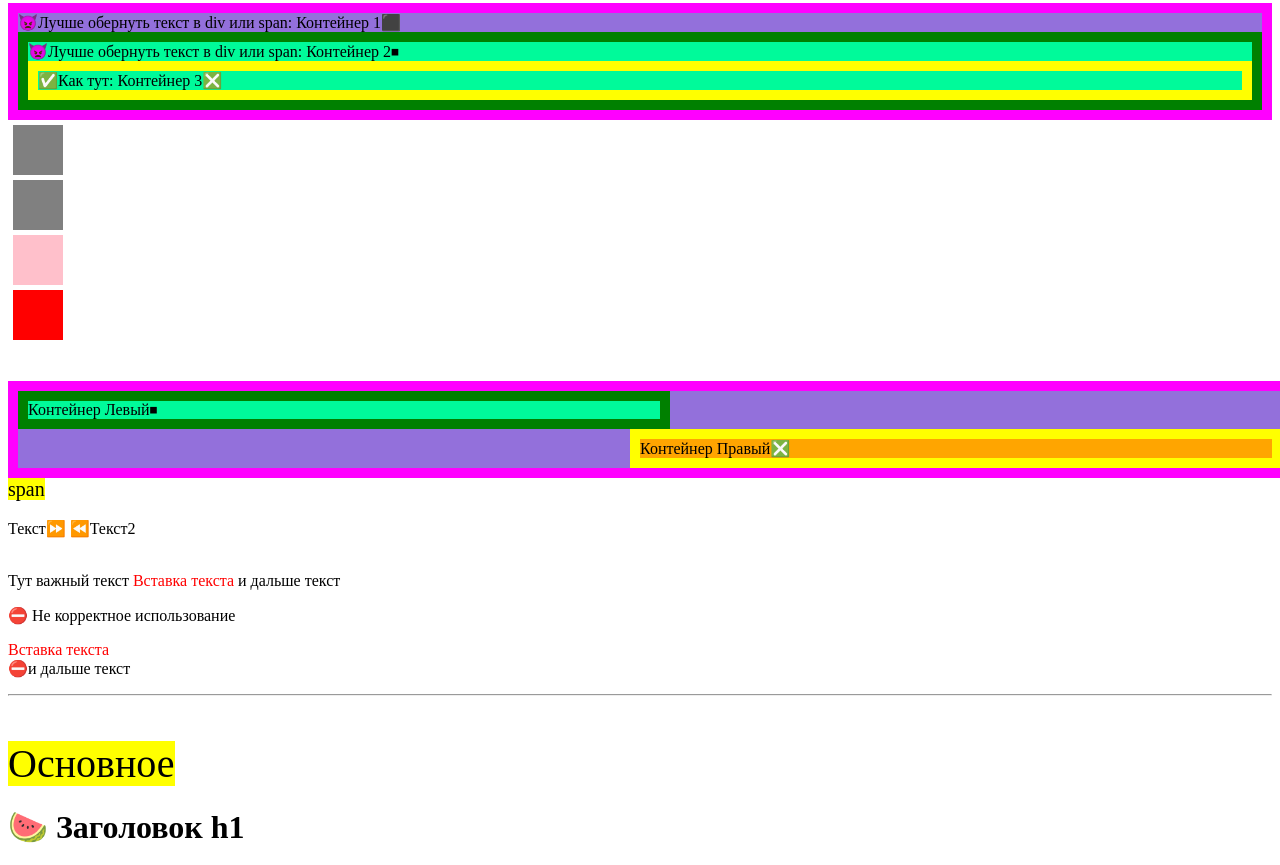
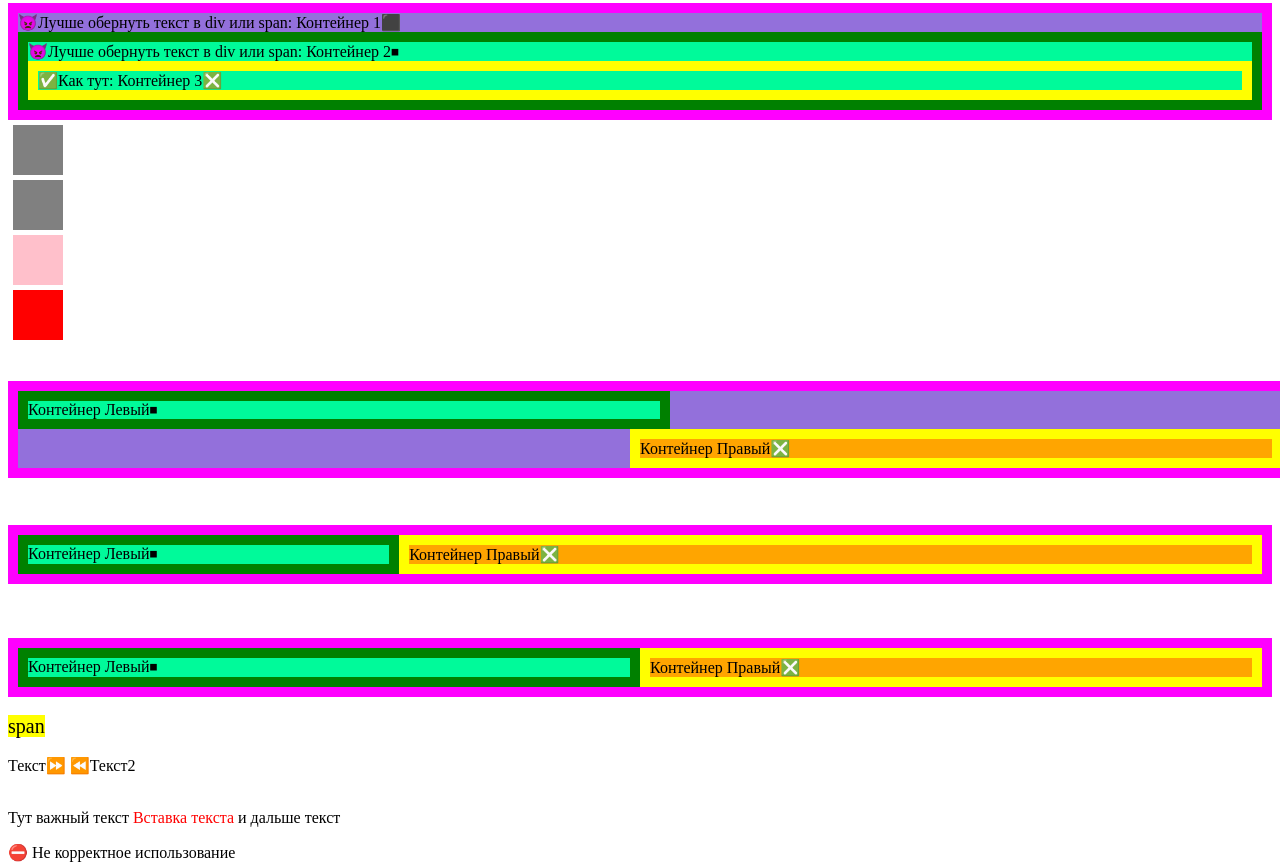
Before and after one commit to skobak/programming-intro, a plain HTML site: page 2-all-html-tags/index.html in a window 1280 px wide. Shown: the part 295-1160 px from the top of the page. Drawn offline with Linux system fonts and the light colour scheme.

Commit message:
final version

```diff
--- a/2-all-html-tags/index.html
+++ b/2-all-html-tags/index.html
@@ -138,6 +138,82 @@ Note: Elements after a floating element will flow around it. To avoid this, use
         <div style='
         float: right;
         width:50%;
+        border:10px solid yellow;
+        background: orange;
+        '>
+            Контейнер Правый❎
+        </div>
+    </div>
+
+    <br>
+    <br>
+    <br>
+    <br>
+    <br>
+    <br>
+    <br>
+    <br>
+
+    <!-- Позиционирование с новым св-вом flex -->
+    <div style='
+    display: flex;
+    flex-direction: row;
+    background: mediumpurple;
+    border:10px solid magenta;
+    '>
+
+        <div style='
+        flex: 30;
+        background:mediumspringgreen;
+        border:10px solid green;
+        '>
+            Контейнер Левый⏹
+
+        </div>
+        <div style='
+        flex: 70;
+        border:10px solid yellow;
+        background: orange;
+        '>
+            Контейнер Правый❎
+        </div>
+    </div>
+
+    <br>
+    <br>
+    <br>
+
+
+    <!-- Немного Адаптива -->
+    <style>
+        .containers {
+            flex-direction: row;
+        }
+
+        @media only screen and (max-width: 600px) {
+            .containers {
+                flex-direction: column;
+            }
+        }
+    </style>
+
+
+    <div class='containers' style='
+    display: flex;
+    background: mediumpurple;
+    border:10px solid magenta;
+    '>
+
+        <div style='
+        flex:50;
+        background:mediumspringgreen;
+        border:10px solid green;
+        '>
+            Контейнер Левый⏹
+
+        </div>
+        <div style='
+        flex:50;
         border:10px solid yellow;
         background: orange;
         '>
```
